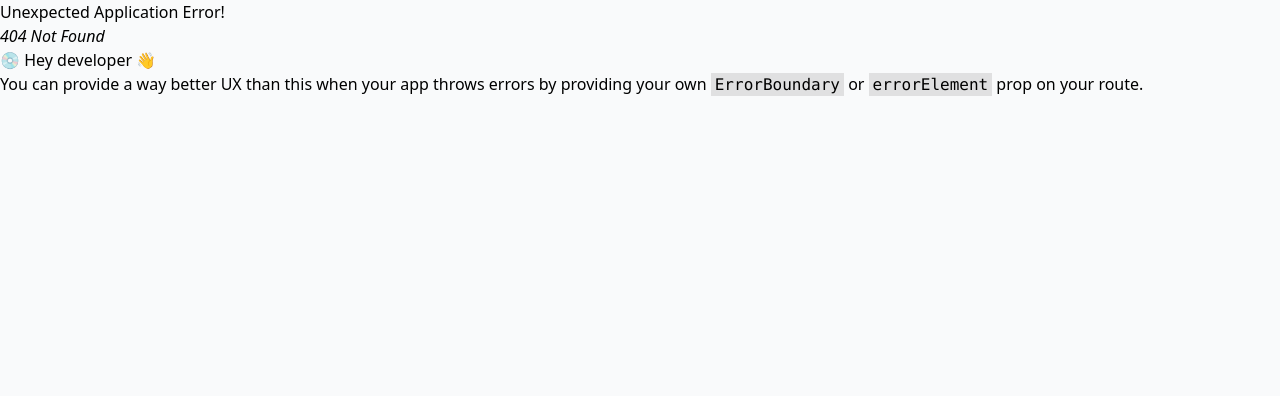
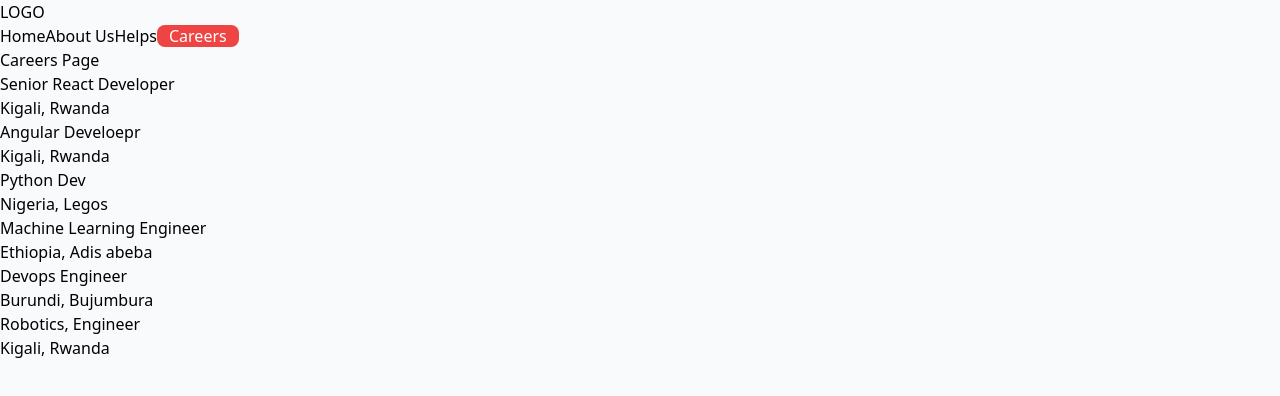
Before and after one commit to Nkaka23dev/General-react-repo, a React (Vite) app: page /careers in a window 1280 px wide. Before the commit this address had no page. Shown: the top 396 px of the page. Built offline with nearby package versions, Linux system fonts and the light colour scheme; data requests are answered from the project's data file.

Commit message:
feat: Reapet routing Loader

```diff
--- /dev/null
+++ b/data/db.json
@@ -0,0 +1,40 @@
+{
+  "careers": [
+    {
+      "id": 1,
+      "title": "Senior React Developer",
+      "salary": 40000,
+      "location": "Kigali, Rwanda"
+    },
+    {
+      "id": 2,
+      "title": "Angular Develoepr",
+      "salary": 50000,
+      "location": "Kigali, Rwanda"
+    },
+    {
+      "id": 3,
+      "title": "Python Dev",
+      "salary": 80000,
+      "location": "Nigeria, Legos"
+    },
+    {
+      "id": 4,
+      "title": "Machine Learning Engineer",
+      "salary": 100000,
+      "location": "Ethiopia, Adis abeba"
+    },
+    {
+      "id": 5,
+      "title": "Devops Engineer",
+      "salary": 3000,
+      "location": "Burundi, Bujumbura"
+    },
+    {
+      "id": 6,
+      "title": "Robotics, Engineer",
+      "salary": 220000,
+      "location": "Kigali, Rwanda"
+    }
+  ]
+}
--- a/package.json
+++ b/package.json
@@ -9,6 +9,7 @@
     "preview": "vite preview"
   },
   "dependencies": {
+    "json-server": "^0.17.3",
     "react": "^18.2.0",
     "react-dom": "^18.2.0",
     "react-router-dom": "^6.9.0"
--- a/src/App.jsx
+++ b/src/App.jsx
@@ -10,6 +10,8 @@ import RoutesLayout from "./layout/RoutesLayout";
 import HelperLayout from "./layout/HelperLayout";
 import Contact from "./pages/Contact";
 import Faq from "./pages/Faq";
+import Careers, { CareerLoader } from "./pages/Careers";
+import CareersLayout from "./layout/CareersLayout";
 
 const router = createBrowserRouter(
   createRoutesFromElements(
@@ -17,8 +19,11 @@ const router = createBrowserRouter(
       <Route index element={<Home />} />
       <Route path="about" element={<About />} />
       <Route path="help" element={<HelperLayout />}>
-        <Route path="faq" element={<Faq/>}/>
-        <Route path="contact" element={<Contact/>} />
+        <Route path="faq" element={<Faq />} />
+        <Route path="contact" element={<Contact />} />
+      </Route>
+      <Route path="careers" element={<CareersLayout />}>
+        <Route index loader={CareerLoader} element={<Careers />} />
       </Route>
     </Route>
   )
@@ -26,6 +31,5 @@ const router = createBrowserRouter(
 
 function App() {
   return <RouterProvider router={router} />;
-
 }
 export default App;
--- /dev/null
+++ b/src/layout/CareersLayout.jsx
@@ -0,0 +1,16 @@
+import React from "react";
+import Careers from "../pages/Careers";
+import { Outlet } from "react-router-dom";
+
+export default function CareersLayout() {
+  return (
+    <>
+      <div>
+
+      </div>
+      <div>
+        <Outlet />
+      </div>
+    </>
+  );
+}
--- a/src/layout/Navbar.jsx
+++ b/src/layout/Navbar.jsx
@@ -11,6 +11,7 @@ export default function Navbar() {
           <NavLink to="/">Home</NavLink>
           <NavLink to="/about">About Us</NavLink>
           <NavLink to="/help">Helps</NavLink>
+          <NavLink to="/careers">Careers</NavLink>
         </div>
       </div>
     </section>
--- /dev/null
+++ b/src/pages/Careers.jsx
@@ -0,0 +1,32 @@
+import React from "react";
+import { useLoaderData } from "react-router";
+
+export default function Careers() {
+  const careers = useLoaderData();
+
+  return (
+    <section className="py-24">
+      <div className="max-w-7xl mx-auto">
+        <h1 className="text-5xl">Careers Page</h1>
+        <div className="mt-10 space-y-3 text-xl ">
+          {careers?.map((val, idx) => {
+            return (
+              <div
+                key={idx}
+                className="p-3 shadow-xl max-w-md hover:shadow-2xl cursor-pointer "
+              >
+                <h1 className="text-2xl text-gray-600">{val.title}</h1>
+                <h1 className="text-red-500">{val.location}</h1>
+              </div>
+            );
+          })}
+        </div>
+      </div>
+    </section>
+  );
+}
+
+export const CareerLoader = async () => {
+  const res = fetch("http://localhost:3000/careers");
+  return (await res).json();
+};
```
Also changed, not shown: 1 other file (tests, documents, lock files or other folders).
